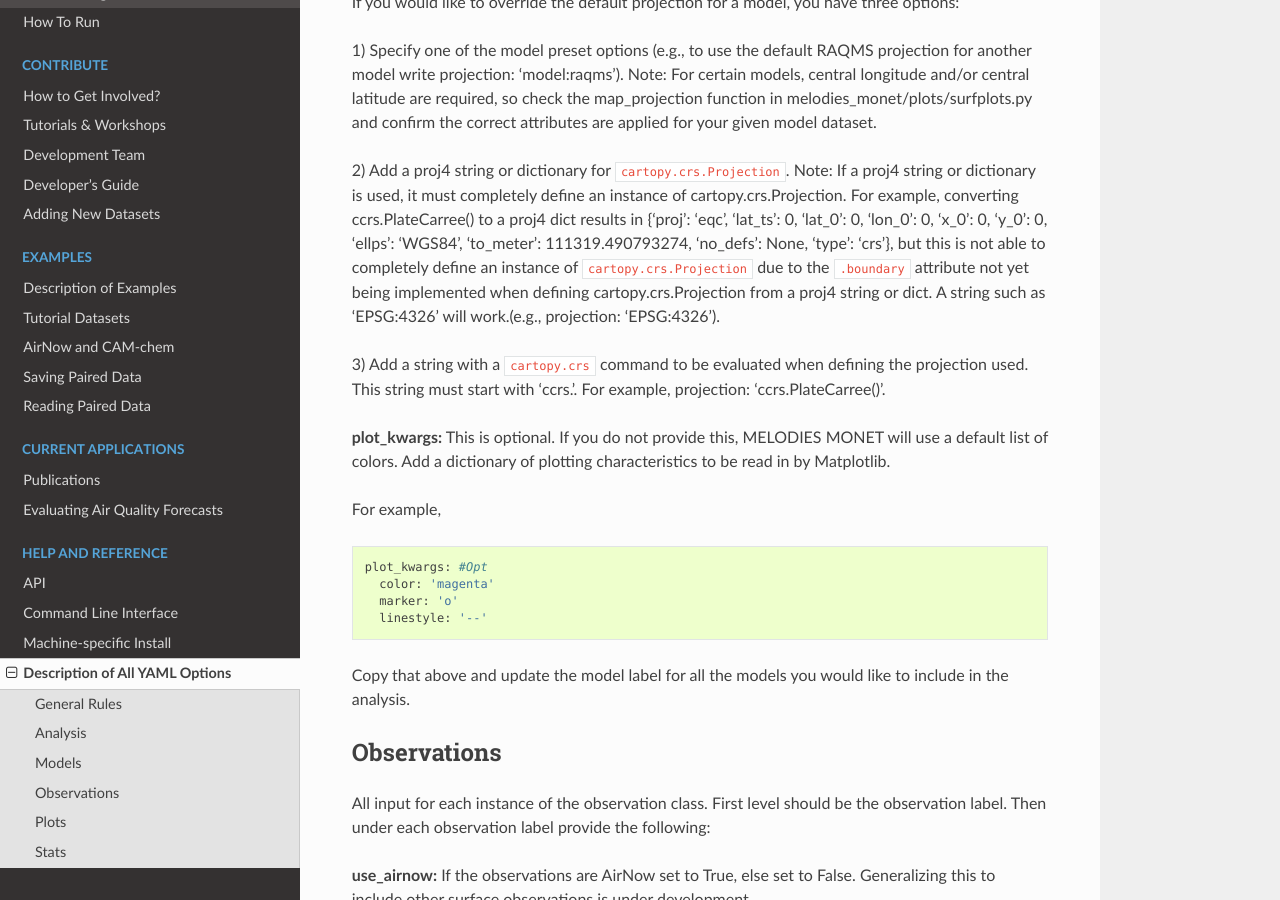
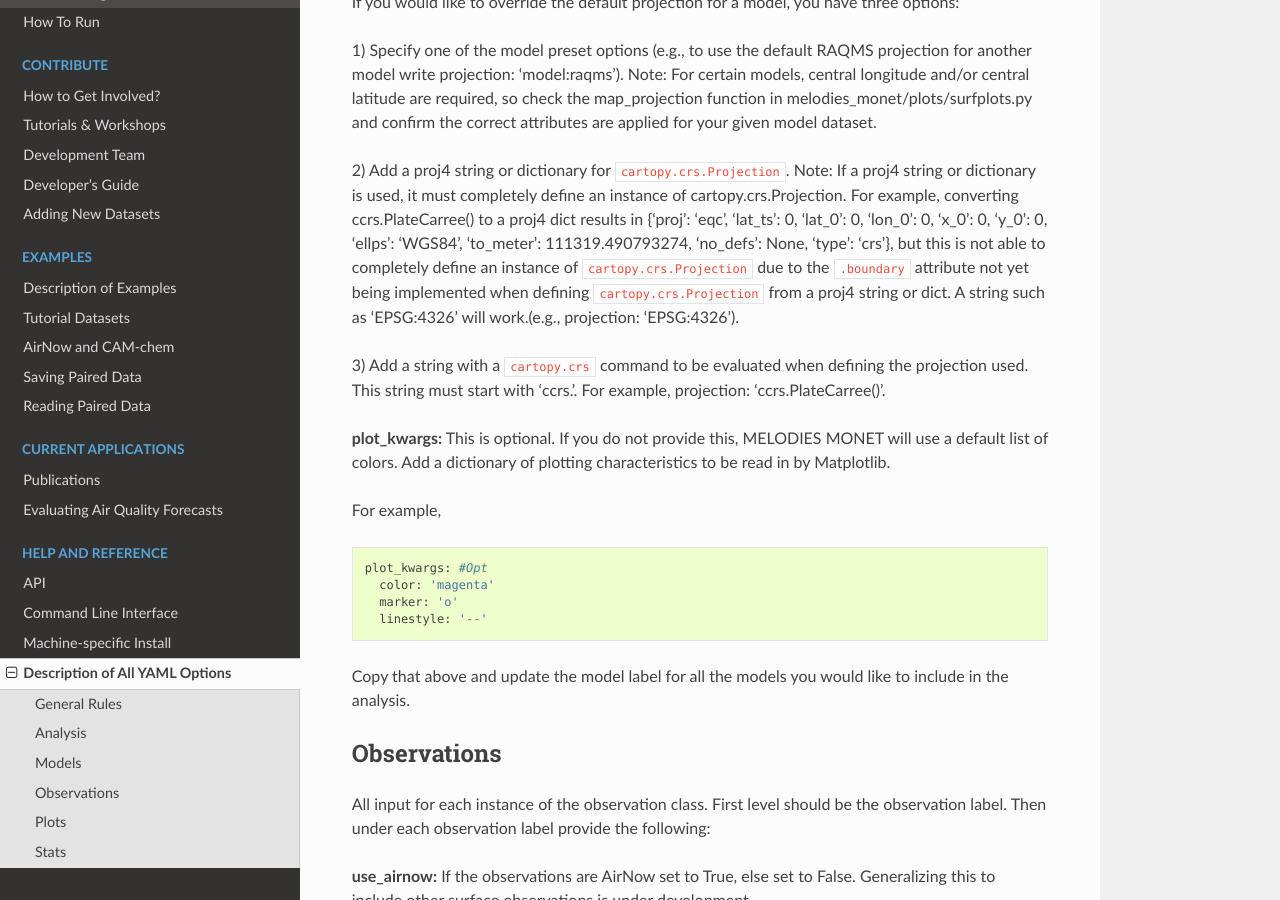
Before and after one commit to NOAA-CSL/MELODIES-MONET, a Sphinx documentation site: the page built from docs/appendix/yaml.rst, in a window 1280 px wide and 900 px high, scrolled down 3225 px. Built offline with Sphinx 7.4.7 and the Read the Docs theme 2.0.0, drawn with Linux system fonts in a browser that asks for light colours; pages that are not in the unit, such as notebooks, are missing from menus.

```diff
--- a/docs/appendix/yaml.rst
+++ b/docs/appendix/yaml.rst
@@ -150,7 +150,7 @@ dict results in {'proj': 'eqc', 'lat_ts': 0, 'lat_0': 0, 'lon_0': 0, 'x_0': 0,
 'y_0': 0, 'ellps': 'WGS84', 'to_meter': 111319.490793274, 'no_defs': None,
 'type': 'crs'}, but this is not able to completely define an instance of
 ``cartopy.crs.Projection`` due to the ``.boundary`` attribute not yet being implemented
-when defining cartopy.crs.Projection from a proj4 string or dict.
+when defining ``cartopy.crs.Projection`` from a proj4 string or dict.
 A string such as 'EPSG:4326' will work.(e.g., projection: 'EPSG:4326').
 
 3) Add a string with a ``cartopy.crs`` command to be evaluated when defining the
```
